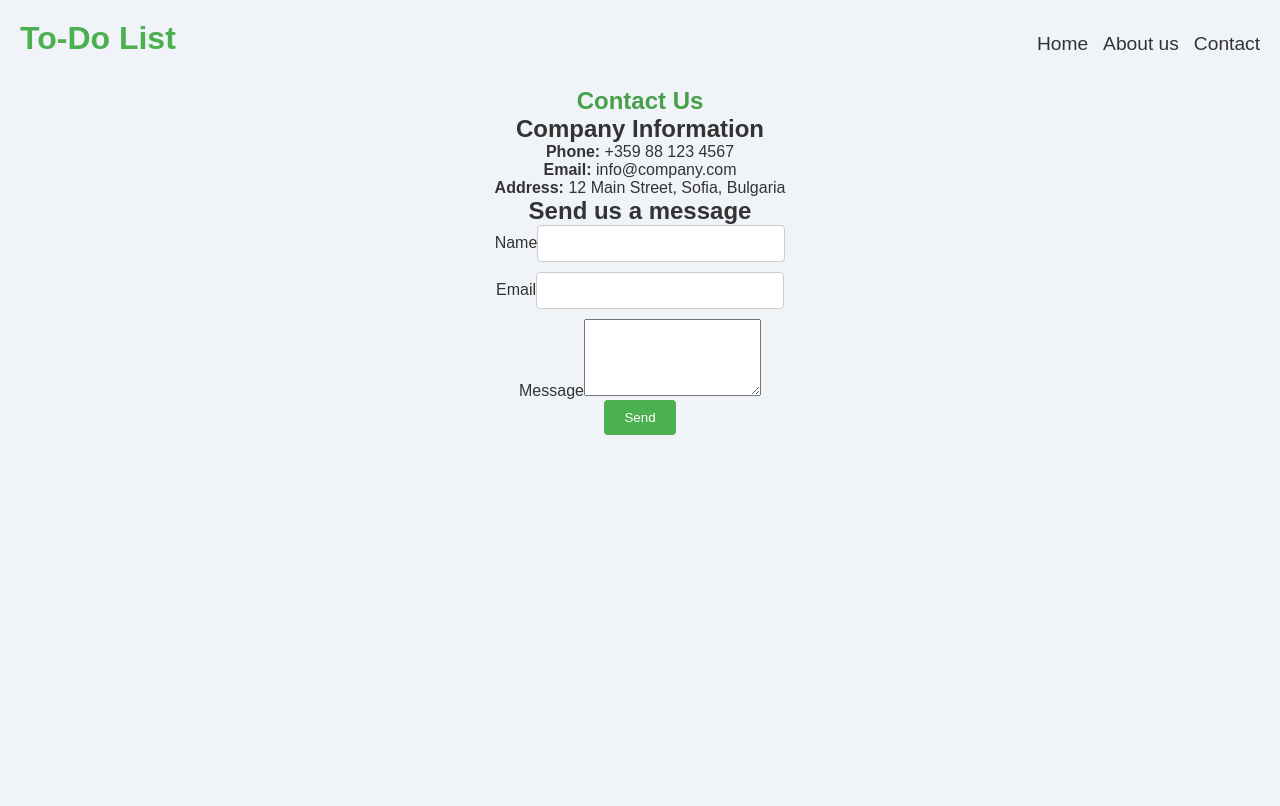
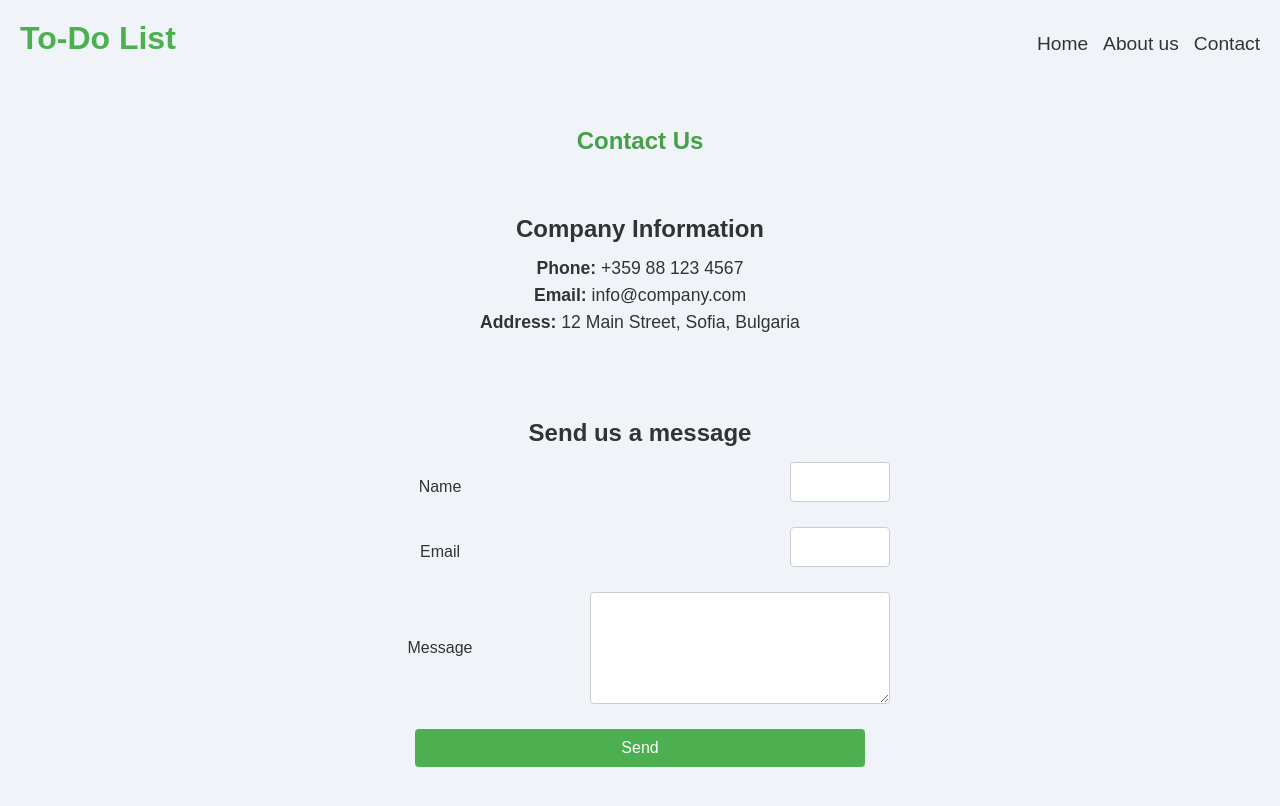
Before and after one commit to Anatoli33/To-Do-App, a React (Vite) app in the folder to-do-app/: page /contact in a window 1280 px wide. Shown: the top 806 px of the page. Built offline with nearby package versions, Linux system fonts and the light colour scheme; the HTML template or start-up script is replaced by a standard one.

Commit message:
Simple contact design

```diff
--- a/to-do-app/src/Contact.jsx
+++ b/to-do-app/src/Contact.jsx
@@ -1,3 +1,5 @@
+import "./contact.css";
+
 const Contact = () => {
   return (
     <section>
--- /dev/null
+++ b/to-do-app/src/contact.css
@@ -0,0 +1,87 @@
+/* Contact page container */
+section {
+  max-width: 900px;
+  margin: 40px auto;
+  padding: 20px;
+}
+
+/* Main title */
+section h1 {
+  text-align: center;
+  margin-bottom: 30px;
+  color: #4CAF50;
+}
+
+/* Info + form sections */
+section > section {
+  margin-bottom: 40px;
+}
+
+/* Section titles */
+section > section h2 {
+  margin-bottom: 15px;
+  color: #333;
+}
+
+/* Company info text */
+section > section p {
+  margin: 6px 0;
+  font-size: 1.1rem;
+}
+
+/* Center form */
+form {
+  max-width: 500px;
+  margin: 0 auto;
+}
+
+/* Label + input row */
+form div {
+  display: flex;
+  align-items: center;
+  justify-content: space-between;
+  gap: 15px;
+  margin-bottom: 15px;
+}
+
+/* Labels */
+form label {
+  min-width: 100px;
+  font-weight: 500;
+}
+
+/* Inputs */
+form input,
+form textarea {
+  width: 100%;
+  max-width: 300px;
+  padding: 10px;
+  font-size: 1rem;
+  border: 1px solid #ccc;
+  border-radius: 4px;
+}
+
+/* Focus state */
+form input:focus,
+form textarea:focus {
+  outline: none;
+  border-color: #4CAF50;
+}
+
+/* Button */
+form button {
+  margin-top: 10px;
+  width: 90%;
+  padding: 10px;
+  font-size: 1rem;
+  border: none;
+  background-color: #4CAF50;
+  color: white;
+  cursor: pointer;
+  border-radius: 4px;
+}
+
+/* Button hover */
+form button:hover {
+  background-color: #43a047;
+}
```
